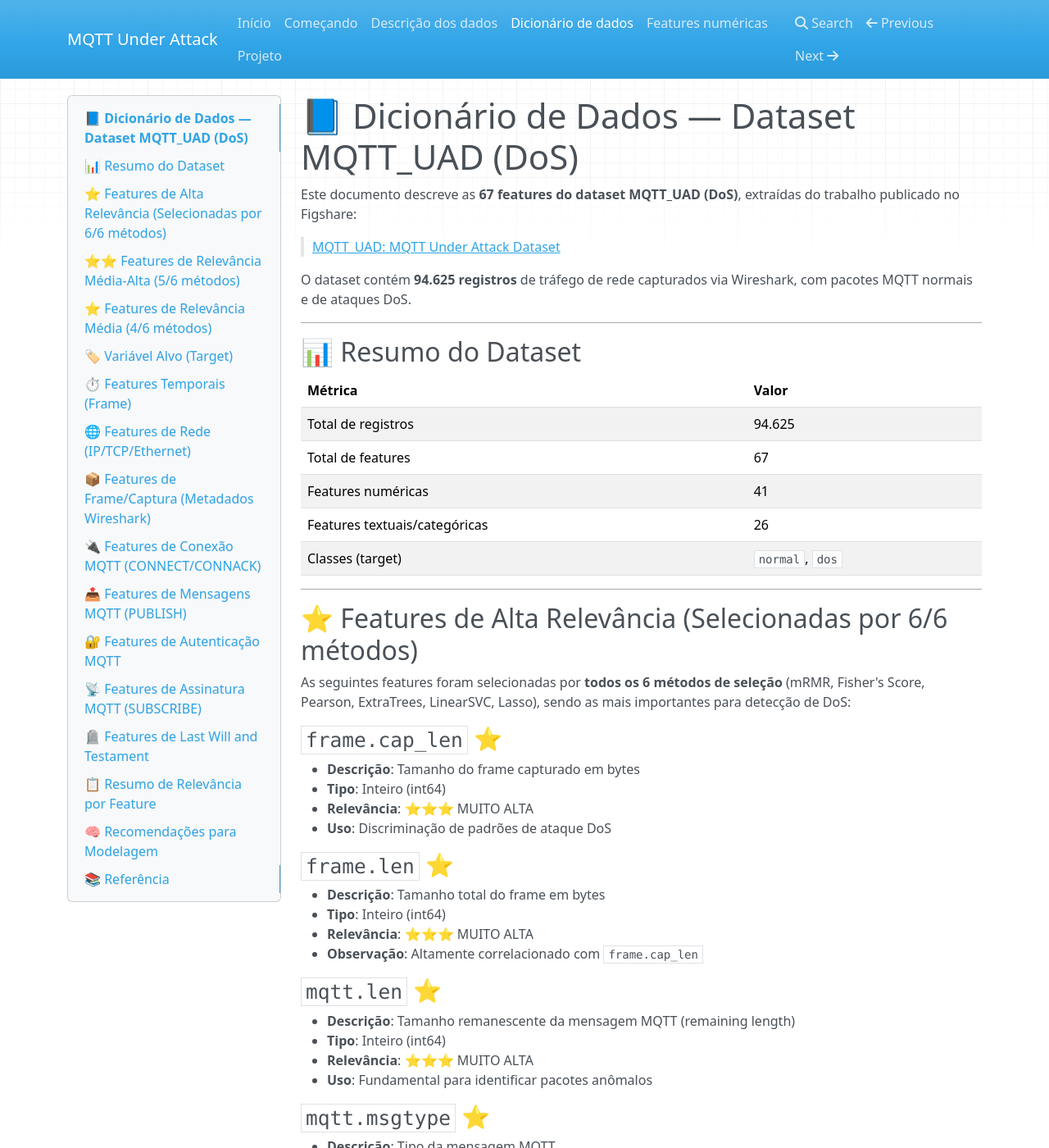
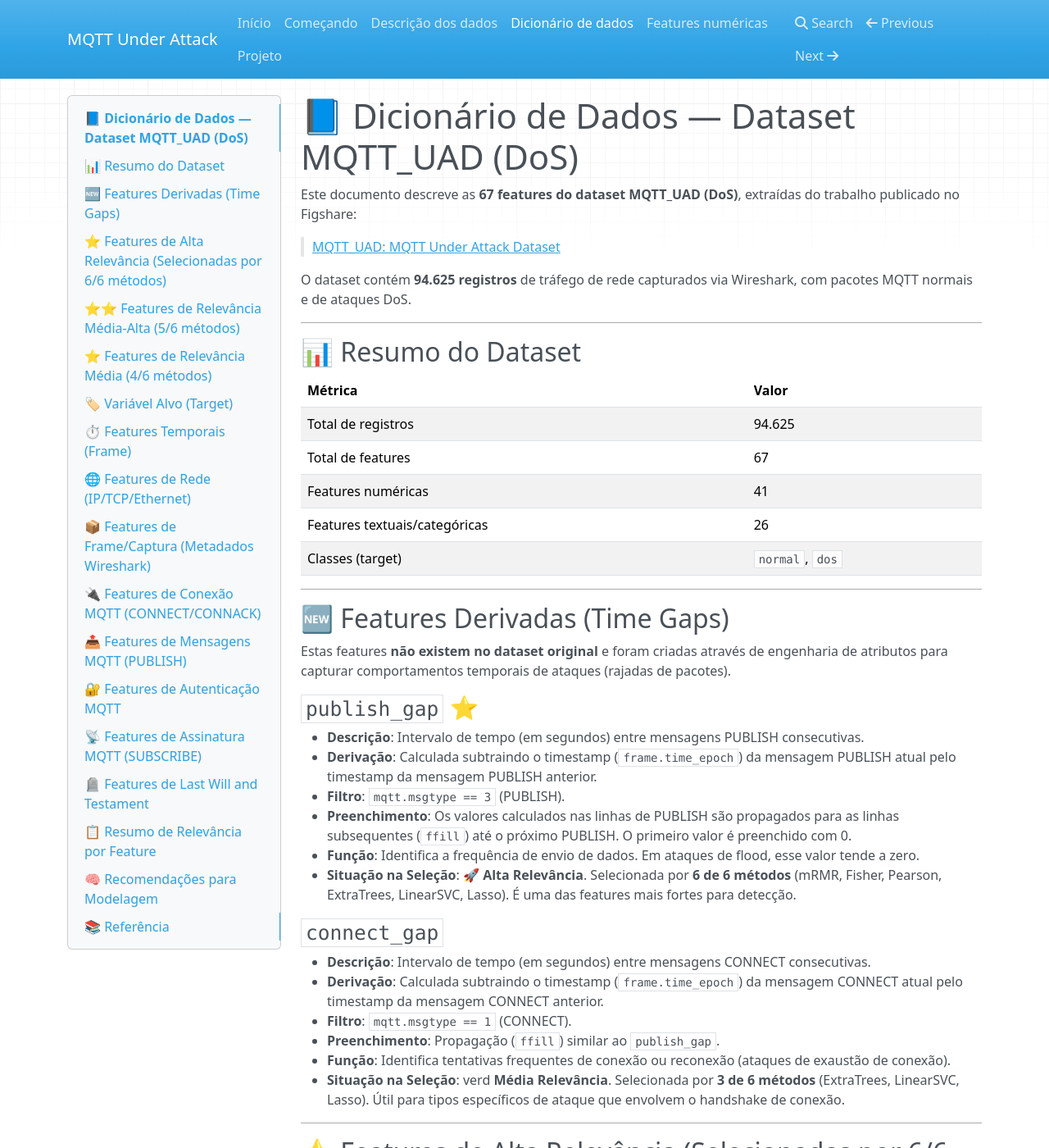
Before and after one commit to William-SWS/mqtt_under_attack, an MkDocs documentation site: the page built from docs/docs/dicionario_de_dados.md, in a window 1280 px wide and 1400 px high. Shown: the whole window at 82% size. Built offline with MkDocs 1.6.1, drawn with Linux system fonts in a browser that asks for light colours; nearby versions of some CDN libraries.

Commit message:
docs: Add derived features `publish_gap` and `connect_gap` with descriptions and relevance

```diff
--- a/docs/docs/dicionario_de_dados.md
+++ b/docs/docs/dicionario_de_dados.md
@@ -16,6 +16,28 @@ O dataset contém **94.625 registros** de tráfego de rede capturados via Wiresh
 | Features numéricas | 41 |
 | Features textuais/categóricas | 26 |
 | Classes (target) | `normal`, `dos` |
+
+---
+
+## 🆕 Features Derivadas (Time Gaps)
+
+Estas features **não existem no dataset original** e foram criadas através de engenharia de atributos para capturar comportamentos temporais de ataques (rajadas de pacotes).
+
+### `publish_gap` ⭐
+- **Descrição**: Intervalo de tempo (em segundos) entre mensagens PUBLISH consecutivas.
+- **Derivação**: Calculada subtraindo o timestamp (`frame.time_epoch`) da mensagem PUBLISH atual pelo timestamp da mensagem PUBLISH anterior.
+  - **Filtro**: `mqtt.msgtype == 3` (PUBLISH).
+  - **Preenchimento**: Os valores calculados nas linhas de PUBLISH são propagados para as linhas subsequentes (`ffill`) até o próximo PUBLISH. O primeiro valor é preenchido com 0.
+- **Função**: Identifica a frequência de envio de dados. Em ataques de flood, esse valor tende a zero.
+- **Situação na Seleção**: 🚀 **Alta Relevância**. Selecionada por **6 de 6 métodos** (mRMR, Fisher, Pearson, ExtraTrees, LinearSVC, Lasso). É uma das features mais fortes para detecção.
+
+### `connect_gap`
+- **Descrição**: Intervalo de tempo (em segundos) entre mensagens CONNECT consecutivas.
+- **Derivação**: Calculada subtraindo o timestamp (`frame.time_epoch`) da mensagem CONNECT atual pelo timestamp da mensagem CONNECT anterior.
+  - **Filtro**: `mqtt.msgtype == 1` (CONNECT).
+  - **Preenchimento**: Propagação (`ffill`) similar ao `publish_gap`.
+- **Função**: Identifica tentativas frequentes de conexão ou reconexão (ataques de exaustão de conexão).
+- **Situação na Seleção**: verd **Média Relevância**. Selecionada por **3 de 6 métodos** (ExtraTrees, LinearSVC, Lasso). Útil para tipos específicos de ataque que envolvem o handshake de conexão.
 
 ---
 
```
